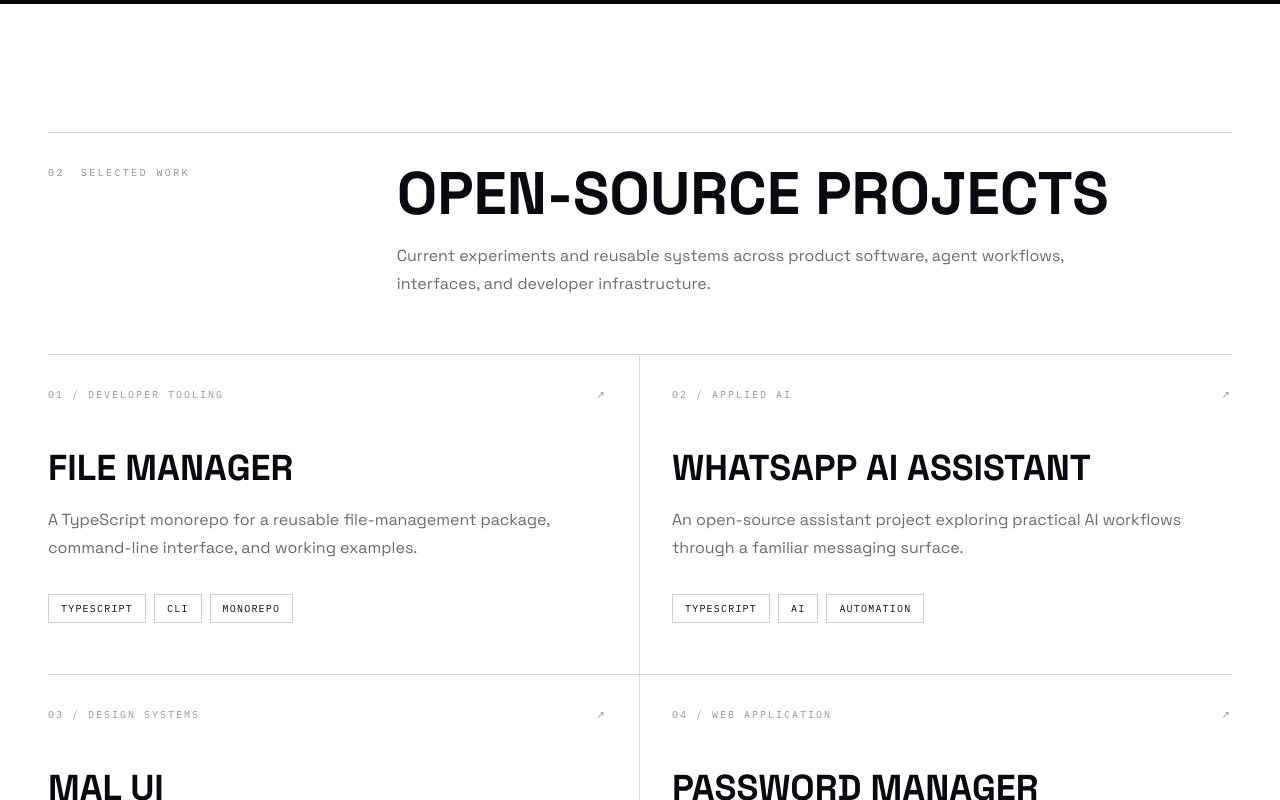
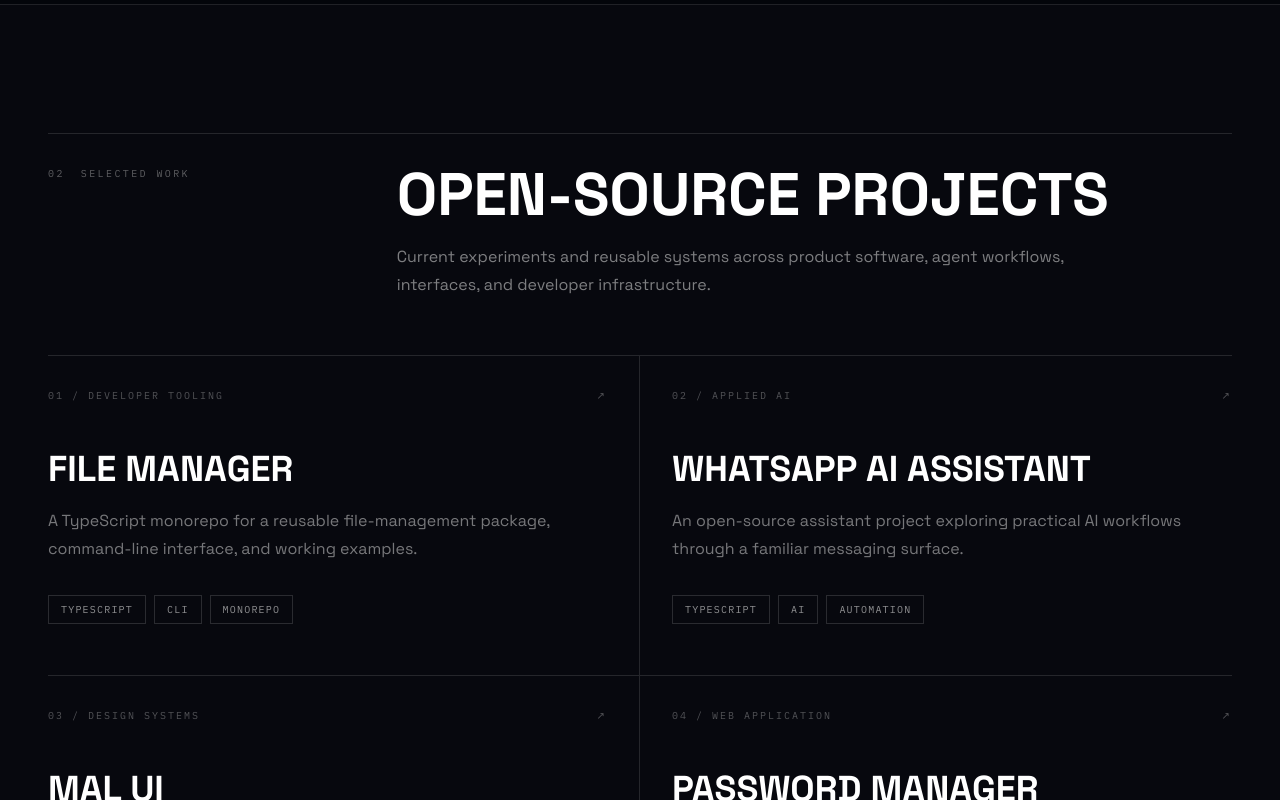
Before and after one commit to MAnasLatif/portfolio, a Next.js app: page / in a window 1280 px wide. Shown: the part 1680-2480 px from the top of the page. Built offline with nearby package versions, Linux system fonts and the light colour scheme.

Commit message:
fix: keep home projects in dark mode

```diff
--- a/src/app/page.tsx
+++ b/src/app/page.tsx
@@ -47,10 +47,10 @@ export default function HomePage() {
         </div>
       </section>
 
-      <section className="relative z-10 bg-white text-[#080a0f]">
+      <section className="relative z-10 border-y border-white/10 bg-[#080a0f]/88 text-white backdrop-blur-sm">
         <div className="mx-auto max-w-360 px-5 py-24 sm:px-8 lg:px-12 lg:py-32">
-          <div className="grid gap-8 border-t border-black/15 pt-8 lg:grid-cols-[0.55fr_1.45fr]">
-            <div className="flex items-start gap-4 font-mono text-[10px] uppercase tracking-[0.24em] text-black/45">
+          <div className="grid gap-8 border-t border-white/12 pt-8 lg:grid-cols-[0.55fr_1.45fr]">
+            <div className="flex items-start gap-4 font-mono text-[10px] uppercase tracking-[0.24em] text-white/35">
               <span>02</span>
               <span>Selected work</span>
             </div>
@@ -58,7 +58,7 @@ export default function HomePage() {
               <h2 className="max-w-3xl text-4xl font-black uppercase leading-[0.95] sm:text-6xl">
                 Open-source projects
               </h2>
-              <p className="mt-5 max-w-2xl text-base leading-7 text-black/58">
+              <p className="mt-5 max-w-2xl text-base leading-7 text-white/48">
                 Current experiments and reusable systems across product
                 software, agent workflows, interfaces, and developer
                 infrastructure.
@@ -66,16 +66,16 @@ export default function HomePage() {
             </div>
           </div>
 
-          <div className="mt-14 grid border-t border-black/15 md:grid-cols-2">
+          <div className="mt-14 grid border-t border-white/12 md:grid-cols-2">
             {projects.slice(0, 4).map((project, index) => (
               <a
                 key={project.name}
                 href={project.href}
                 target="_blank"
                 rel="noreferrer"
-                className="group min-h-80 border-b border-black/15 py-8 md:odd:border-r md:odd:pr-8 md:even:pl-8"
+                className="group min-h-80 border-b border-white/12 py-8 md:odd:border-r md:odd:pr-8 md:even:pl-8"
               >
-                <div className="flex items-center justify-between font-mono text-[10px] uppercase tracking-[0.2em] text-black/42">
+                <div className="flex items-center justify-between font-mono text-[10px] uppercase tracking-[0.2em] text-white/30">
                   <span>
                     0{index + 1} / {project.eyebrow}
                   </span>
@@ -86,14 +86,14 @@ export default function HomePage() {
                 <h3 className="mt-12 text-3xl font-black uppercase leading-none sm:text-4xl">
                   {project.name}
                 </h3>
-                <p className="mt-5 max-w-xl leading-7 text-black/58">
+                <p className="mt-5 max-w-xl leading-7 text-white/45">
                   {project.description}
                 </p>
                 <ul className="mt-8 flex flex-wrap gap-2">
                   {project.technologies.map((technology) => (
                     <li
                       key={technology}
-                      className="border border-black/18 px-3 py-1.5 font-mono text-[10px] uppercase tracking-[0.12em]"
+                      className="border border-white/14 px-3 py-1.5 font-mono text-[10px] uppercase tracking-[0.12em] text-white/55"
                     >
                       {technology}
                     </li>
@@ -105,7 +105,7 @@ export default function HomePage() {
           <div className="mt-10 flex justify-end">
             <Link
               href="/projects"
-              className="border-b border-black pb-1 text-sm font-bold uppercase tracking-[0.12em]"
+              className="border-b border-white/60 pb-1 text-sm font-bold uppercase tracking-[0.12em] text-white/70"
             >
               View all projects →
             </Link>
```
